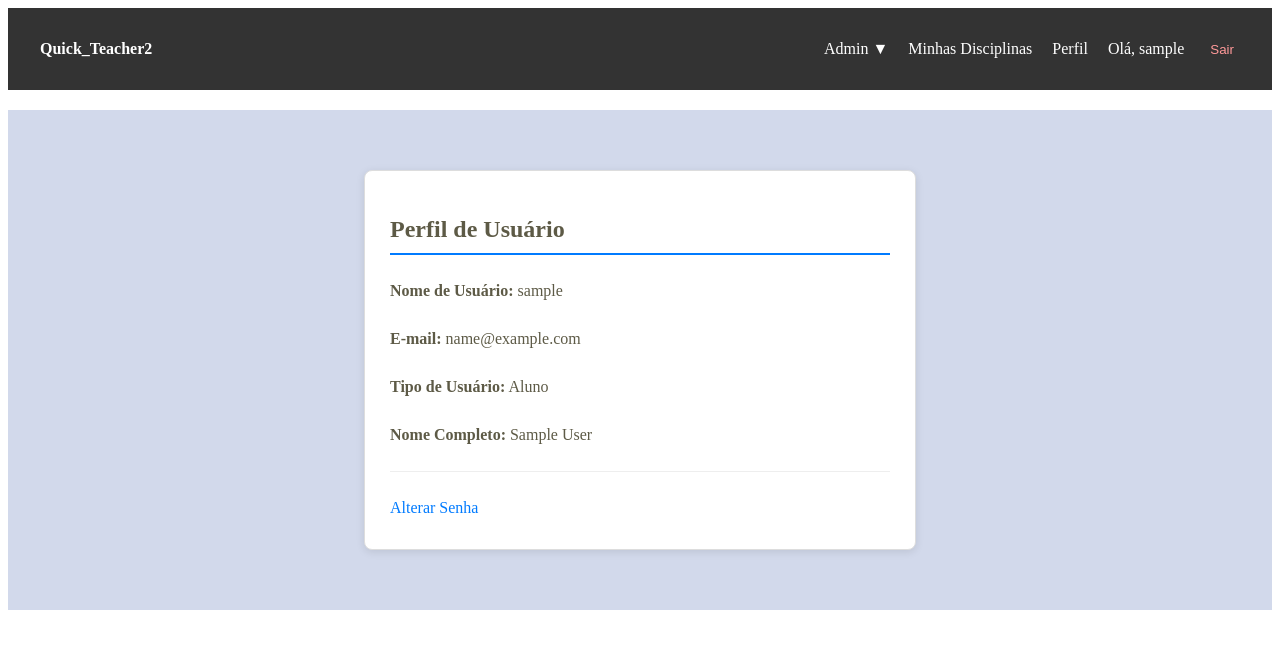
After one commit to Rick86Vale/quick_teacher2, a Django app: page /usuarios/perfil/ in a window 1280 px wide. The commit adds this page. Shown: the top 649 px of the page. Run offline with Django 5.2, Linux system fonts and the light colour scheme; the visitor is signed in with stand-in values (Sample User, id 1).

Commit message:
feat: adiciona página de perfil de usuário e integra rotas de autenticação padrão do Django

```diff
--- a/templates/partials/navbar.html
+++ b/templates/partials/navbar.html
@@ -41,6 +41,8 @@
                 <li><a href="{% url 'ver_disciplinas_aluno' %}">Minhas Disciplinas</a></li>
             {% endif %}
 
+            <li><a href="{% url 'perfil_usuario' %}">Perfil</a></li>
+
             <li><span>Olá, {{ user.username }}</span></li>
             <li>
                 <form action="{% url 'logout' %}" method="post">
--- /dev/null
+++ b/templates/usuarios/perfil.html
@@ -0,0 +1,25 @@
+{% extends 'base.html' %}
+{% block content %}
+<div class="card" style="max-width: 500px; margin: 40px auto; padding: 25px; border: 1px solid #ddd; border-radius: 8px; background: #fff;">
+    <h2 style="border-bottom: 2px solid #007bff; padding-bottom: 10px;">Perfil de Usuário</h2>
+
+    <div style="line-height: 2;">
+        <p><strong>Nome de Usuário:</strong> {{ user.username }}</p>
+        <p><strong>E-mail:</strong> {{ user.email }}</p>
+        <p><strong>Tipo de Usuário:</strong> {{ user.get_tipo_usuario_display }}</p>
+
+        <!-- Adicione aqui outros campos do seu modelo, por exemplo: -->
+        {% if user.first_name %}
+            <p><strong>Nome Completo:</strong> {{ user.first_name }} {{ user.last_name }}</p>
+        {% endif %}
+
+        {% if user.data_nascimento %}
+            <p><strong>Data de Nascimento:</strong> {{ user.data_nascimento|date:"d/m/Y" }}</p>
+        {% endif %}
+
+        <hr style="border: 0; border-top: 1px solid #eee; margin: 20px 0;">
+
+        <a href="{% url 'password_change' %}" style="color: #007bff; text-decoration: none;">Alterar Senha</a>
+    </div>
+</div>
+{% endblock %}
--- a/usuarios/urls.py
+++ b/usuarios/urls.py
@@ -1,5 +1,6 @@
 # Path: usuarios/urls.py
-from django.urls import path
+from django.urls import path, include
+from . import views
 from django.contrib.auth import views as auth_views
 from .views import (
     AlunoRegisterView,
@@ -23,4 +24,8 @@ urlpatterns = [
     # Dashboards
     path('dashboard/', dashboard_aluno, name='dashboard'),
     path('professor/dashboard/', dashboard_professor, name='dashboard_professor'),
+
+    #Usuários
+    path('', include('django.contrib.auth.urls')), # <--- ISSO adiciona 'password_change', 'login', 'logout', etc.
+    path('perfil/', views.perfil_usuario, name='perfil_usuario'),
 ]
--- a/usuarios/views.py
+++ b/usuarios/views.py
@@ -9,6 +9,11 @@ from django.views.generic.base import TemplateView
 from .forms import AlunoRegistrationForm, ProfessorRegistrationForm # Importando os dois
 from .models import CustomUser
 from academico.models import AreaConhecimento, Disciplina
+
+
+@login_required
+def perfil_usuario(request):
+    return render(request, 'usuarios/perfil.html', {'user': request.user})
 
 # 1. Registro de Aluno
 class AlunoRegisterView(CreateView):
```
Also changed, not shown: core/urls.py (line endings or trailing spaces).
